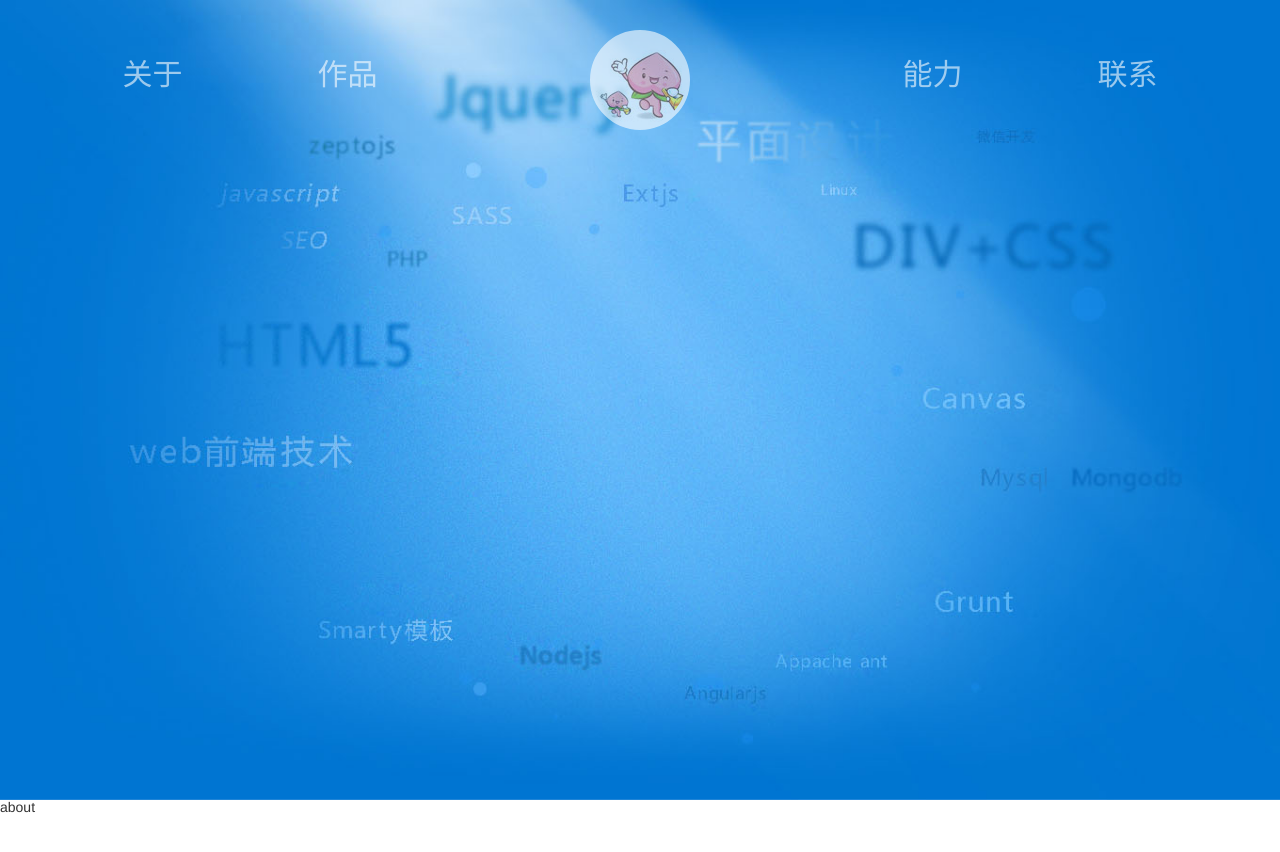
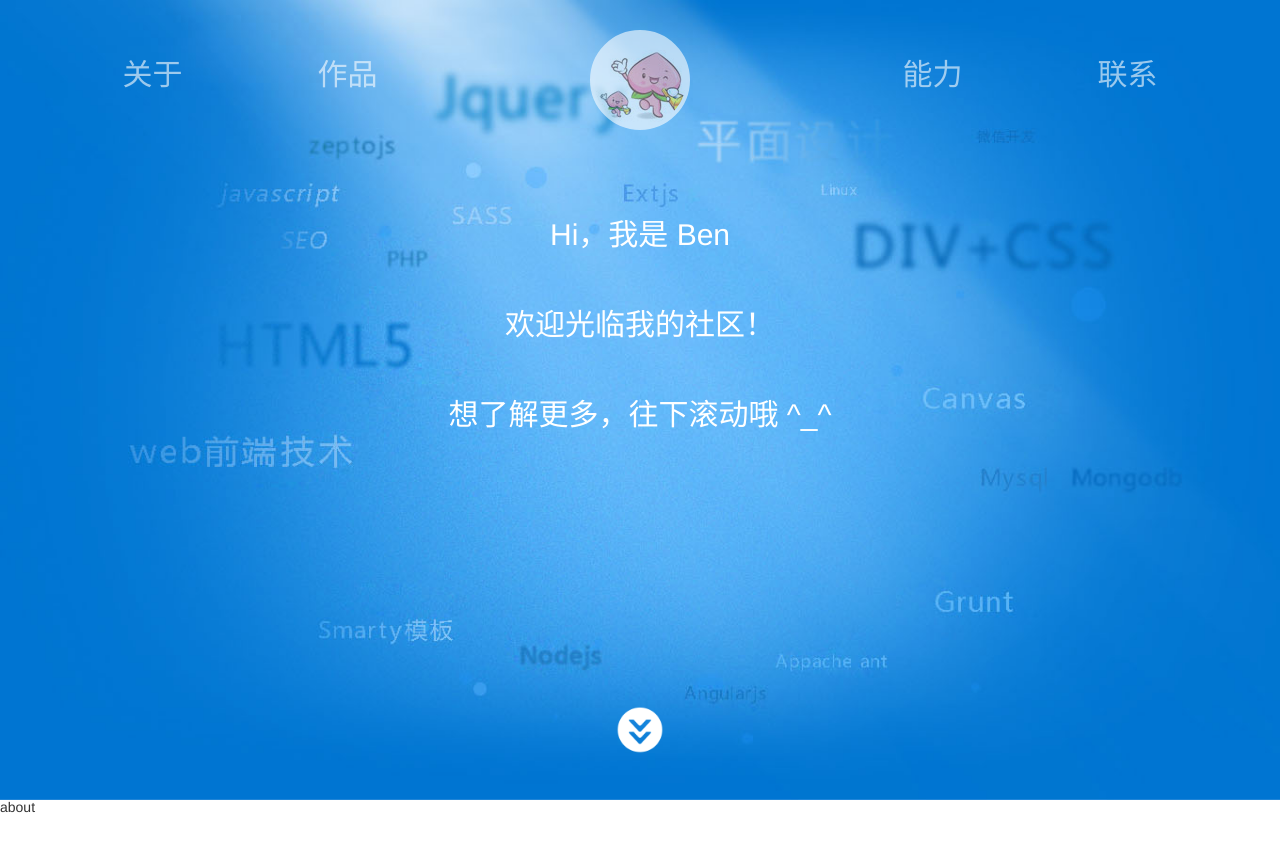
Before and after one commit to lujiben/2020-winter-vacation-note, a plain HTML site: page index.html in a window 1280 px wide. Shown: the top 852 px of the page. Drawn offline with Linux system fonts and the light colour scheme.

Commit message:
导航栏增加点击后的动画效果，完善home部分的内容，更新笔记

```diff
--- a/css/index.css
+++ b/css/index.css
@@ -71,3 +71,46 @@
   width: 100%;
   height: 100vh;
 }
+.content-section {
+  position: relative;
+  top: 220px;
+}
+.content-section p {
+  color: #fff;
+  font-size: 30px;
+  text-align: center;
+}
+.content-section p.welcome {
+  margin: 60px 0;
+}
+.home .scroll-tip {
+  display: block;
+  width: 60px;
+  height: 60px;
+  border-radius: 50%;
+  background-image: url('../images/arrow.png');
+  position: absolute;
+  left: -30px;
+  bottom: 40px;
+  margin-left: 50%;
+  cursor: pointer;
+  /* 缩放 */
+  -webkit-transform: scale(0.8);
+  -moz-transform: scale(0.8);
+  -o-transform: scale(0.8);
+  -ms-transform: scale(0.8);
+  transform: scale(0.8);
+  /* 过渡效果 */
+  -webkit-transition: all 0.2s ease-in;
+  -moz-transition: all 0.2s ease-in;
+  -ms-transition: all 0.2s ease-in;
+  -o-transition: all 0.2s ease-in;
+  transition: all 0.2s ease-in;
+}
+.home .scroll-tip:hover {
+  -webkit-transform: scale(1);
+  -moz-transform: scale(1);
+  -o-transform: scale(1);
+  -ms-transform: scale(1);
+  transform: scale(1);
+}
--- a/index.html
+++ b/index.html
@@ -22,12 +22,20 @@
       </div>
     </nav>
   </div>
-  <div class="home"></div>
+  <div class="home">
+    <div class="content-section">
+      <p>Hi，我是 Ben</p>
+      <p class="welcome">欢迎光临我的社区！</p>
+      <p>想了解更多，往下滚动哦 ^_^</p>
+    </div>
+    <a class="scroll-tip"></a>
+  </div>
   <div class="wrap" id="about">about</div>
   <div class="wrap" id="works">works</div>
   <div class="wrap" id="skill">skill</div>
   <div class="wrap" id="contact">contact</div>
   <script src="./js/jq.js"></script>
   <script src="./js/bootstrap.min.js"></script>
+  <script src="./js/index.js"></script>
 </body>
 </html>
--- /dev/null
+++ b/js/index.js
@@ -0,0 +1,18 @@
+$(function () {
+  $("a[href='#']").click(function (e) {
+    // 禁止默认事件
+    e.preventDefault();
+    return false;
+  })
+
+  $('.about').click(function() {
+    // 获取当前窗口的高度
+    var winH = $(window).height();
+    $('body,html').animate({
+      scrollTop: winH
+    },600,function(){
+
+    })
+  })
+
+})
```
Also changed, not shown: 1 other file.
